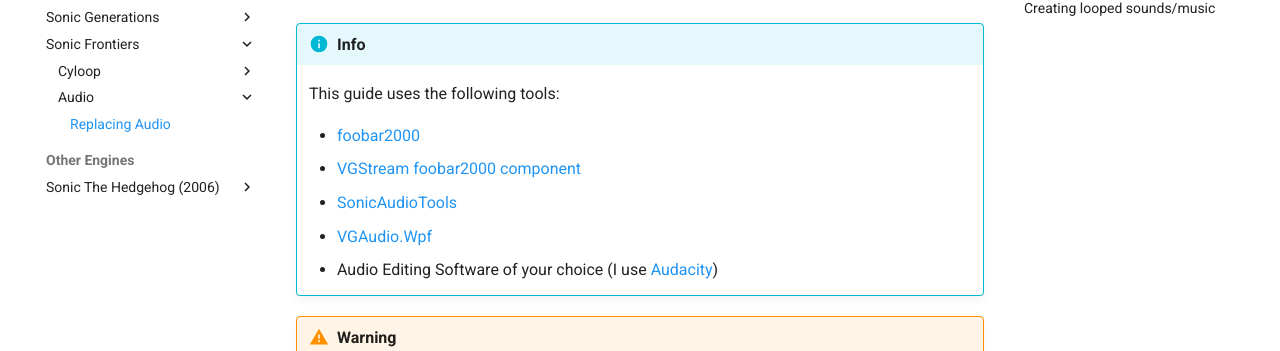
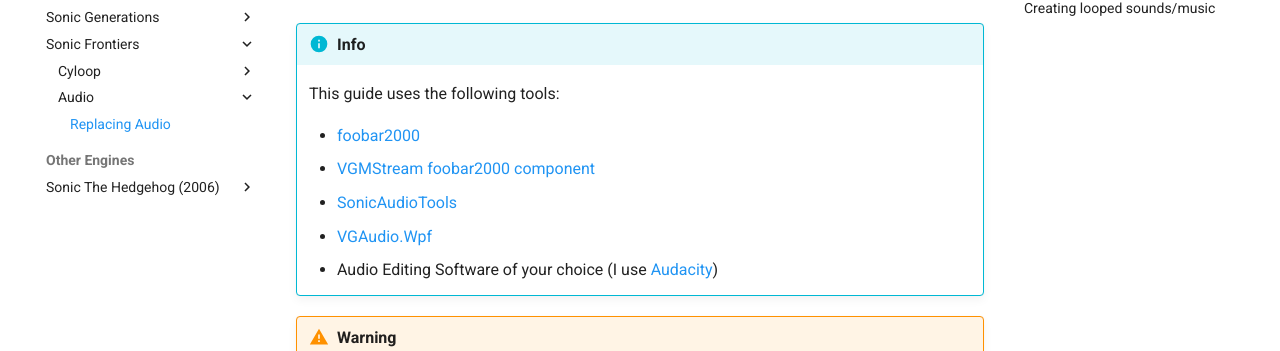
Before and after one commit to HedgeDocs/HedgeDocs.github.io, an MkDocs documentation site: the page built from docs/guides/hedgehog-engine/rangers/audio/replacing.md, in a window 1280 px wide and 900 px high. Shown: the part 205-556 px from the top of the window. Built offline with MkDocs 1.6.1 and Material for MkDocs 9.7.7, drawn with Linux system fonts in a browser that asks for light colours; comment, search, counter and statistics services are not loaded.

Commit message:
Fixed typo in replacing.md

```diff
--- a/docs/guides/hedgehog-engine/rangers/audio/replacing.md
+++ b/docs/guides/hedgehog-engine/rangers/audio/replacing.md
@@ -7,7 +7,7 @@
     This guide uses the following tools:
 
     - [foobar2000](https://www.foobar2000.org/){ target="_blank"}
-    - [VGStream foobar2000 component](https://dl.vgmstream.org/){ target="_blank"}
+    - [VGMStream foobar2000 component](https://dl.vgmstream.org/){ target="_blank"}
     - [SonicAudioTools](/tools/general/audio){ target="_blank"}
     - [VGAudio.Wpf](/tools/general/audio){ target="_blank"}
     - Audio Editing Software of your choice (I use [Audacity](https://www.audacityteam.org/){ target="_blank"})
```
